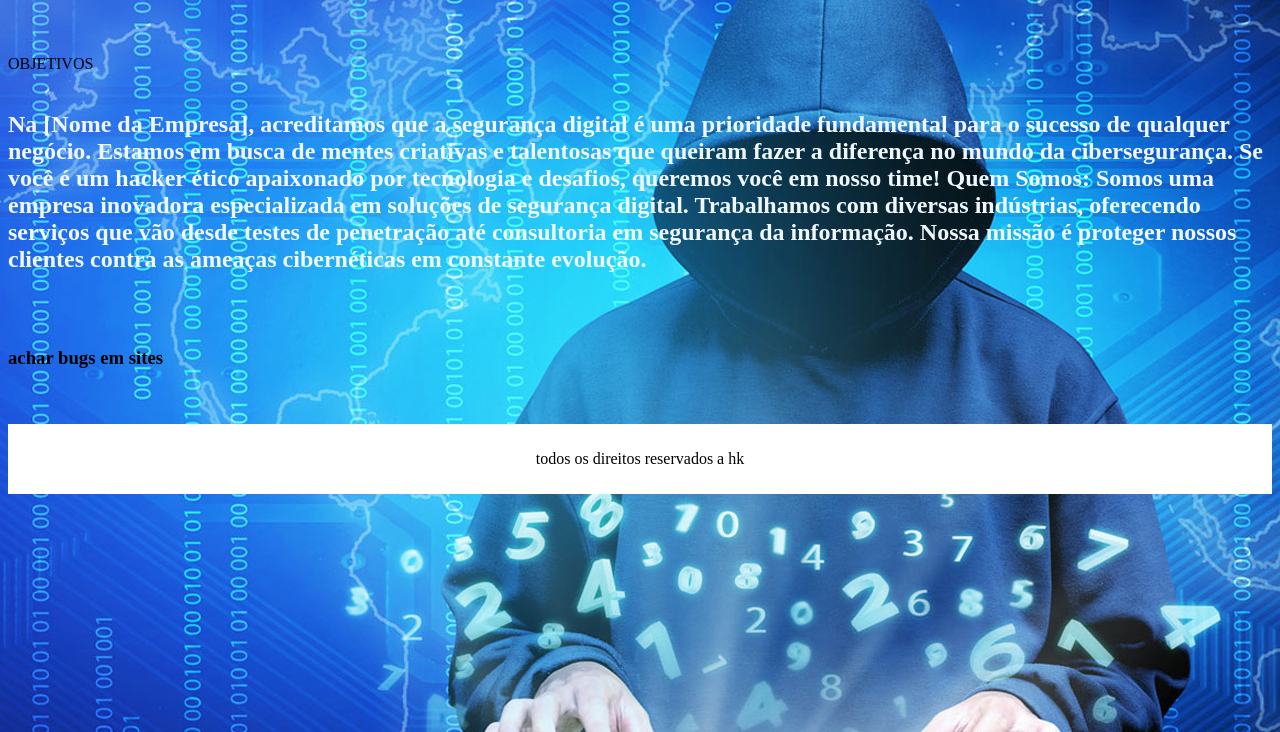
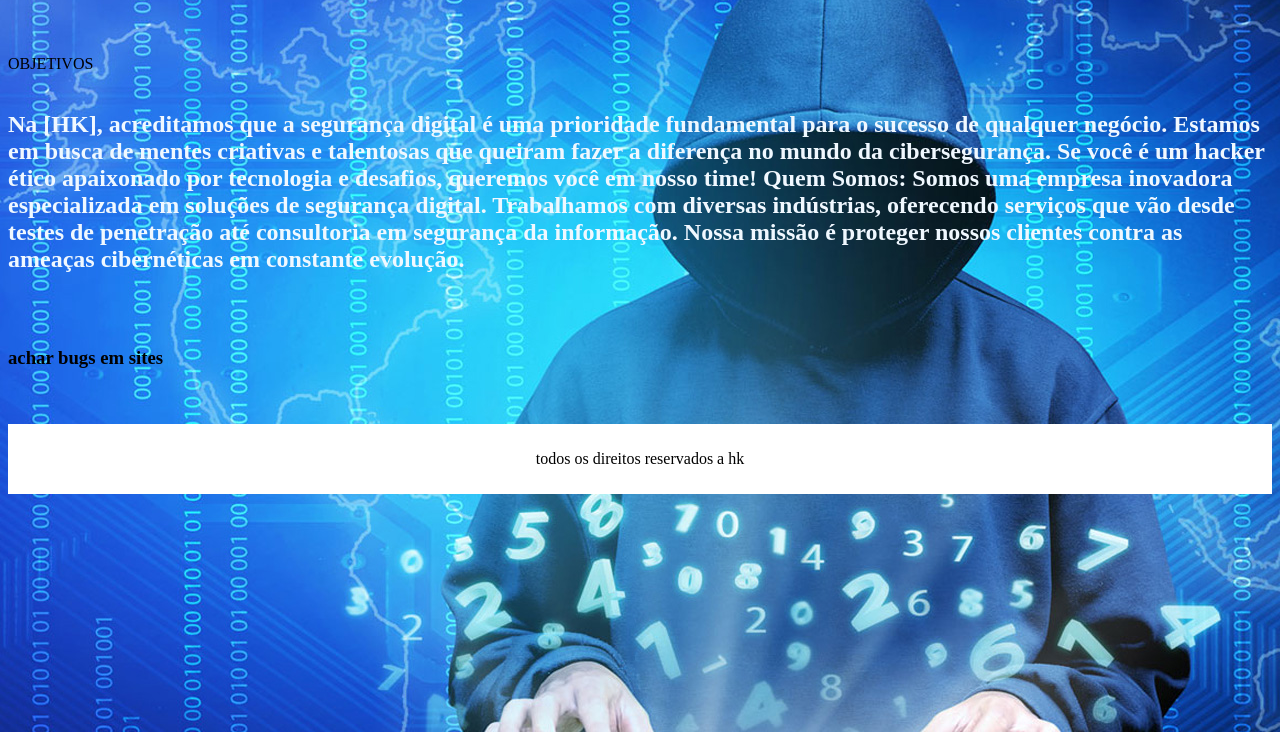
Before and after one commit to bernardoDSG/projetositeprova, a plain HTML site: page pagina sobre.html in a window 1280 px wide. Shown: the part 68-800 px from the top of the page. Drawn offline with Linux system fonts and the light colour scheme.

Commit message:
agora vai 2.0

```diff
--- a/pagina sobre.html
+++ b/pagina sobre.html
@@ -18,7 +18,7 @@
     <div class="container" id="text">
     <div class="text">
     <h2>
-        Na [Nome da Empresa], acreditamos que a segurança digital é uma prioridade fundamental para o sucesso de qualquer negócio. Estamos em busca de mentes criativas e talentosas que queiram fazer a diferença no mundo da cibersegurança. Se você é um hacker ético apaixonado por tecnologia e desafios, queremos você em nosso time!
+        Na [HK], acreditamos que a segurança digital é uma prioridade fundamental para o sucesso de qualquer negócio. Estamos em busca de mentes criativas e talentosas que queiram fazer a diferença no mundo da cibersegurança. Se você é um hacker ético apaixonado por tecnologia e desafios, queremos você em nosso time!
 
         Quem Somos: Somos uma empresa inovadora especializada em soluções de segurança digital. Trabalhamos com diversas indústrias, oferecendo serviços que vão desde testes de penetração até consultoria em segurança da informação. Nossa missão é proteger nossos clientes contra as ameaças cibernéticas em constante evolução.
     </h2>
```
